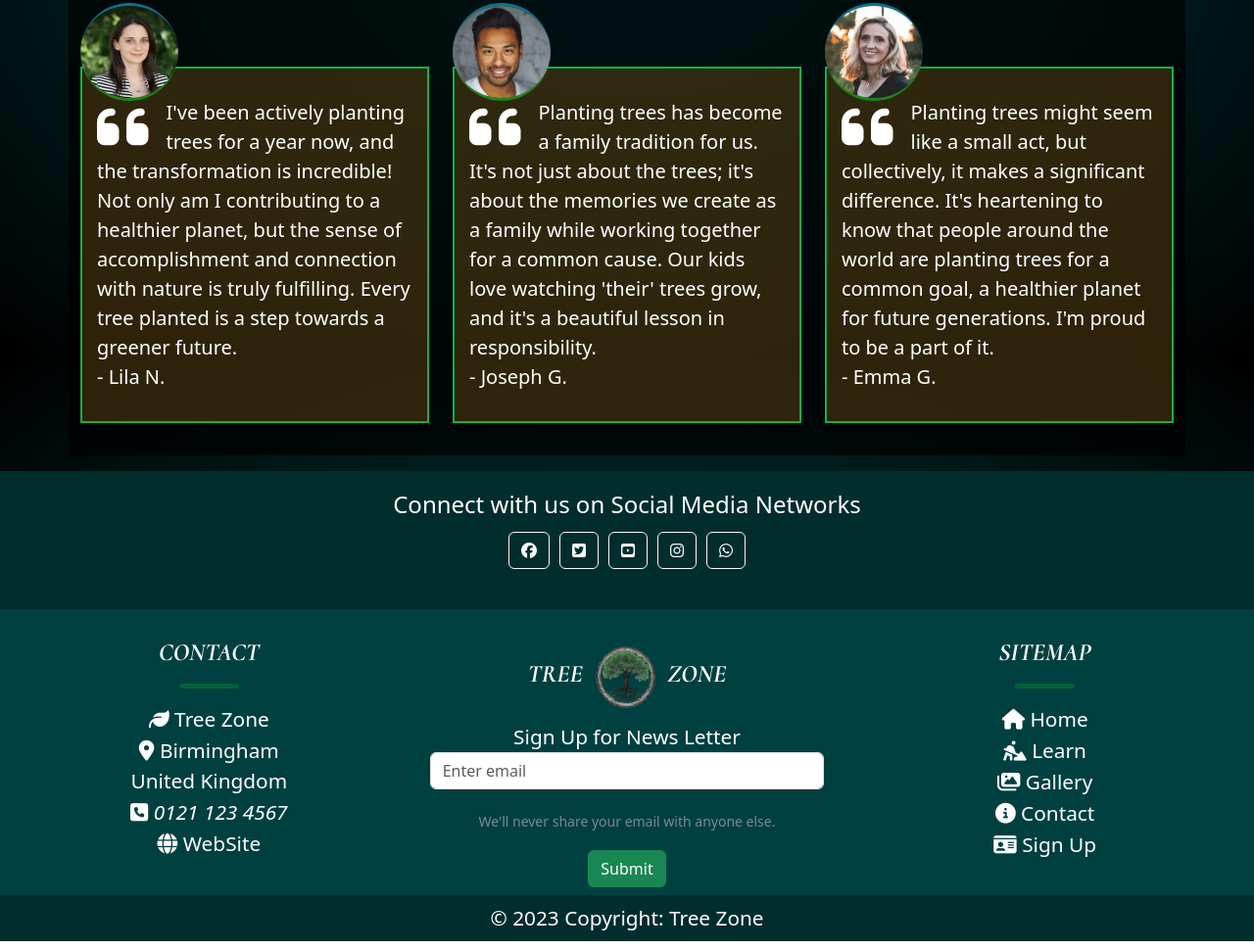
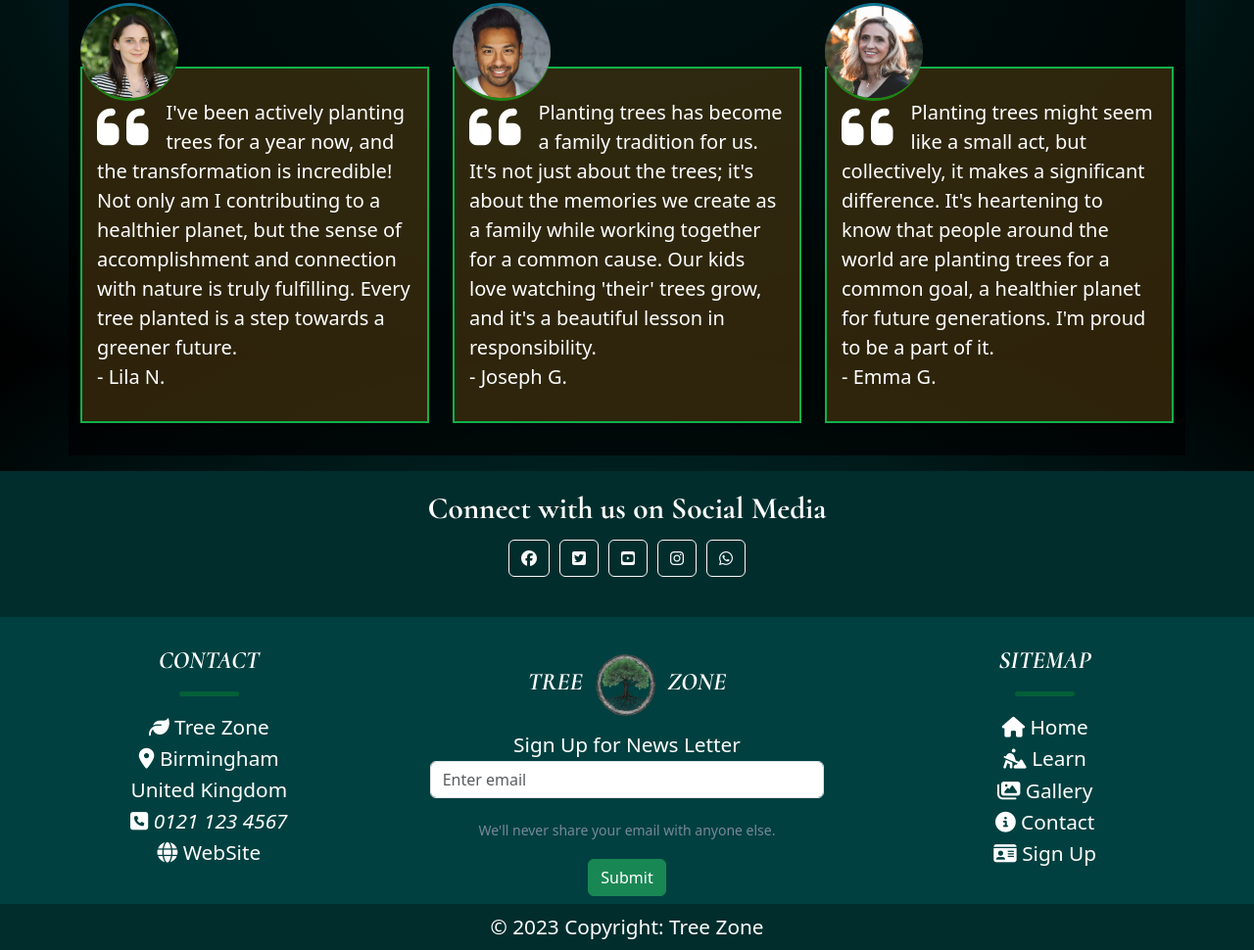
Before and after one commit to TaherCCG/TreeZone, a plain HTML site: page index.html in a window 1280 px wide. Shown: the part 4013-4983 px from the top of the page at 98% size. Drawn offline with nearby package versions, Linux system fonts and the light colour scheme; a web font is replaced by a local one.

Commit message:
fix:Footer header set in sequentially-descending order

```diff
--- a/index.html
+++ b/index.html
@@ -456,7 +456,7 @@
     <footer class="text-center text-lg-start text-white">
         <!-- Social Network Links section -->
         <section class="text-center social-links">
-            <h4>Connect with us on Social Media Networks</h4>
+            <h3>Connect with us on Social Media</h3>
             <ul class="list-unstyled d-flex justify-content-center" aria-label="Social Networks Navigation Menu">
                 <!-- Facebook -->
                 <li>
```
